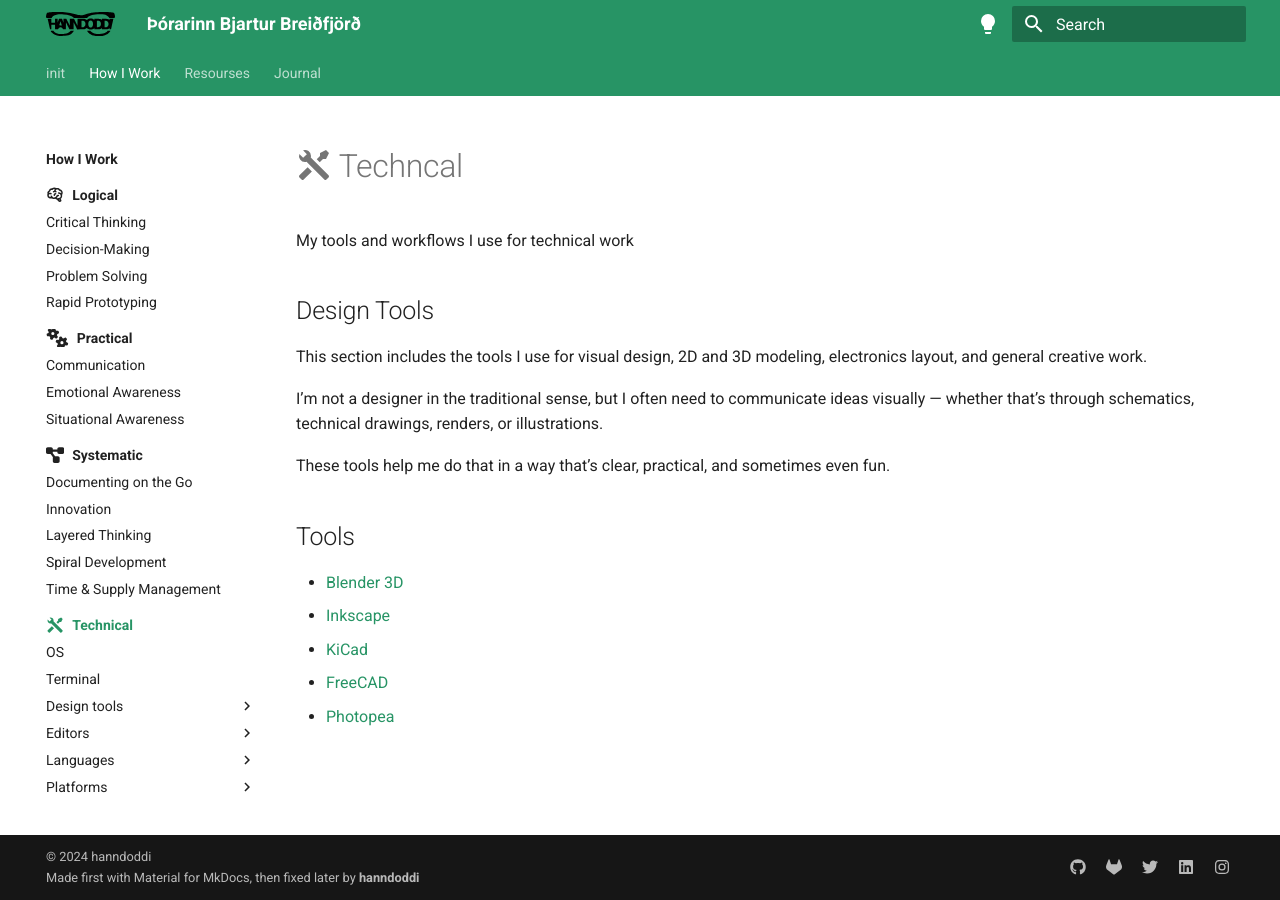
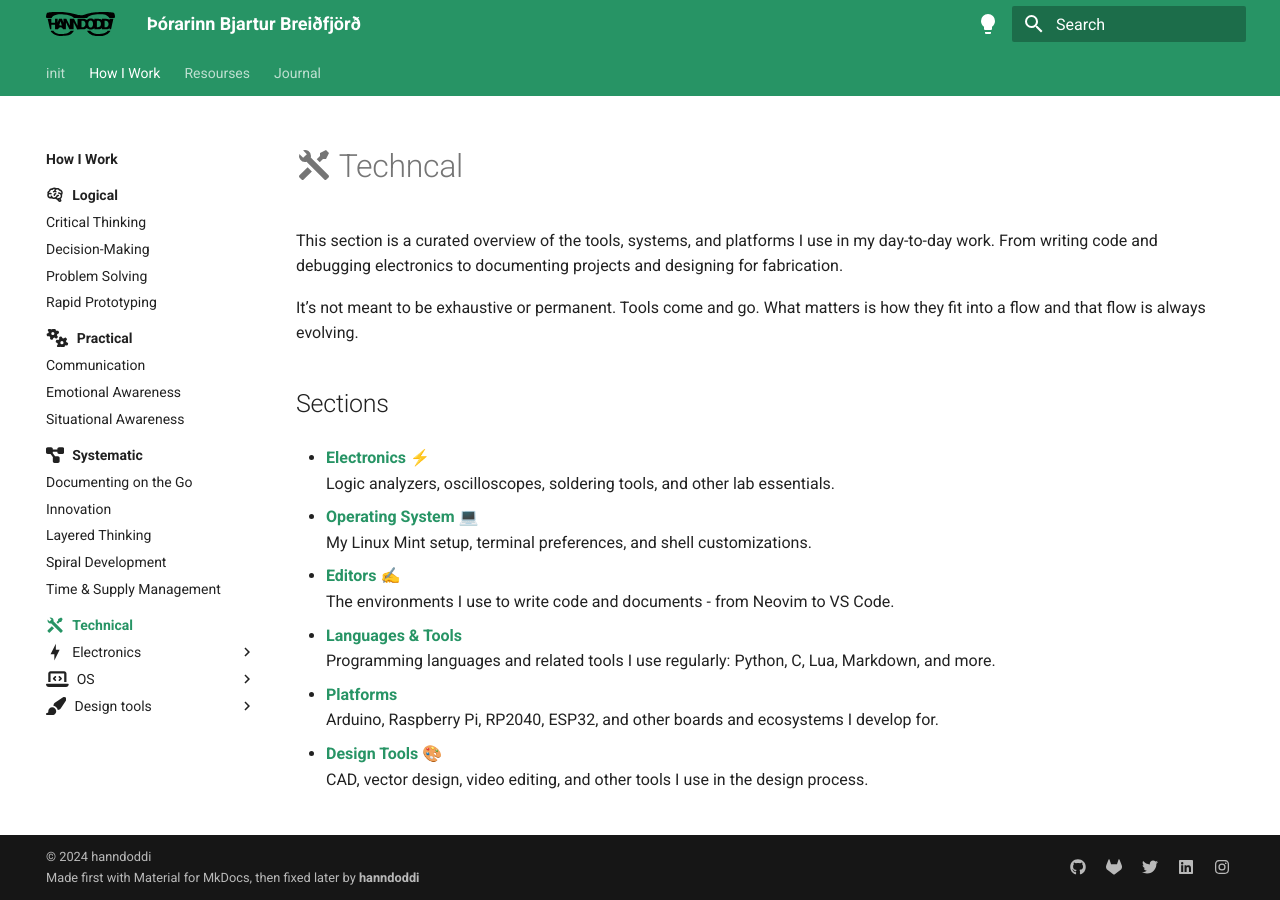
Before and after one commit to hanndoddi/hanndoddi_site, an MkDocs documentation site: the page built from docs/How_I_Work/technical/index.md, in a window 1280 px wide. Built offline with MkDocs 1.6.1 and Material for MkDocs 9.7.7, drawn with Linux system fonts in a browser that asks for light colours.

Commit message:
technical layout change and som link fixes

```diff
--- a/docs/How_I_Work/technical/index.md
+++ b/docs/How_I_Work/technical/index.md
@@ -4,20 +4,26 @@ icon: material/tools
 
 # :material-tools: Techncal
 
-My tools and workflows I use for technical work
+This section is a curated overview of the tools, systems, and platforms I use in my day-to-day work. From writing code and debugging electronics to documenting projects and designing for fabrication.
 
-## Design Tools
+It’s not meant to be exhaustive or permanent. Tools come and go. What matters is how they fit into a flow and that flow is always evolving.
 
-This section includes the tools I use for visual design, 2D and 3D modeling, electronics layout, and general creative work.
+## Sections
 
-I’m not a designer in the traditional sense, but I often need to communicate ideas visually — whether that’s through schematics, technical drawings, renders, or illustrations.
+- **[Electronics ⚡](Electronics/index.md)**
+  Logic analyzers, oscilloscopes, soldering tools, and other lab essentials.
 
-These tools help me do that in a way that’s clear, practical, and sometimes even fun.
+- **[Operating System 💻](OS/index.md)**
+  My Linux Mint setup, terminal preferences, and shell customizations.
 
-## Tools
+- **[Editors ✍️](OS/editors/nvim.md)**
+  The environments I use to write code and documents - from Neovim to VS Code.
 
-- [Blender 3D](design_tools/blender.md)
-- [Inkscape](design_tools/inkscape.md)
-- [KiCad](design_tools/kicad.md)
-- [FreeCAD](design_tools/freecad.md)
-- [Photopea](design_tools/photopea.md)
+- **[Languages & Tools](OS/languages/c.md)**
+  Programming languages and related tools I use regularly: Python, C, Lua, Markdown, and more.
+
+- **[Platforms](OS/platforms/arduino.md)**
+  Arduino, Raspberry Pi, RP2040, ESP32, and other boards and ecosystems I develop for.
+
+- **[Design Tools 🎨](design_tools/index.md)**
+  CAD, vector design, video editing, and other tools I use in the design process.
```
Also changed, not shown: docs/How_I_Work/index.md (+4 -4 lines), docs/How_I_Work/logical/index.md (+4 -4 lines), docs/How_I_Work/technical/Electronics/index.md (added, +8 -0 lines), docs/How_I_Work/technical/OS/index.md (renamed from docs/How_I_Work/technical/os.md, +6 -1 lines), docs/How_I_Work/technical/OS/terminal.md (renamed from docs/How_I_Work/technical/terminal.md, +8 -1 lines), docs/How_I_Work/technical/design_tools/index.md (added, +19 -0 lines), docs/How_I_Work/technical/Electronics/kicad.md (renamed from docs/How_I_Work/technical/design_tools/kicad.md), docs/How_I_Work/technical/OS/editors/nvim.md (renamed from docs/How_I_Work/technical/editors/nvim.md), docs/How_I_Work/technical/OS/editors/vscode.md (renamed from docs/How_I_Work/technical/editors/vscode.md), docs/How_I_Work/technical/OS/languages/c.md (renamed from docs/How_I_Work/technical/languages/c.md), docs/How_I_Work/technical/OS/languages/html_css.md (renamed from docs/How_I_Work/technical/languages/html_css.md), docs/How_I_Work/technical/OS/languages/python.md (renamed from docs/How_I_Work/technical/languages/python.md), docs/How_I_Work/technical/OS/languages/r.md (renamed from docs/How_I_Work/technical/languages/r.md), docs/How_I_Work/technical/OS/platforms/arduino.md (renamed from docs/How_I_Work/technical/platforms/arduino.md), 2 more files.
